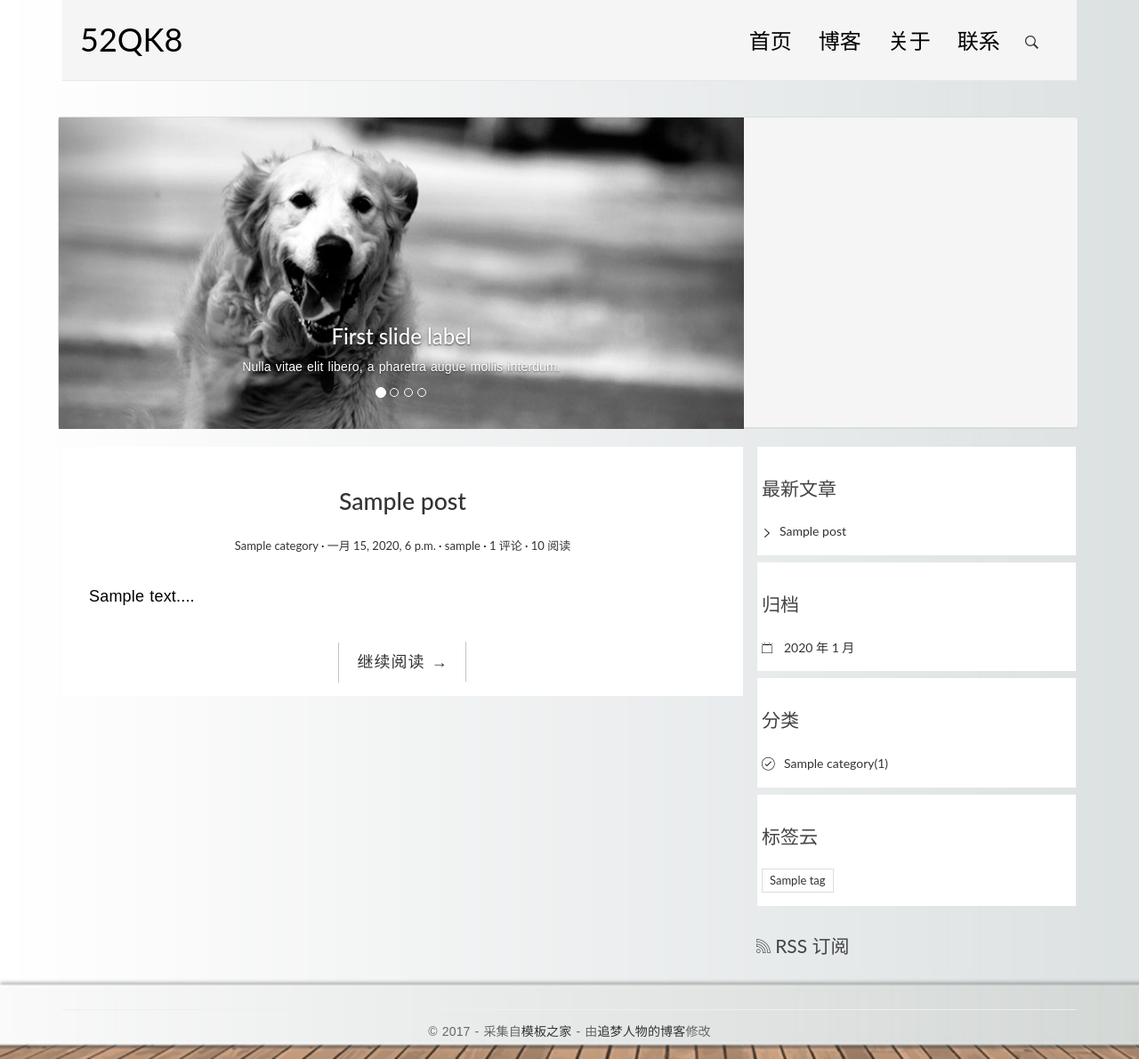
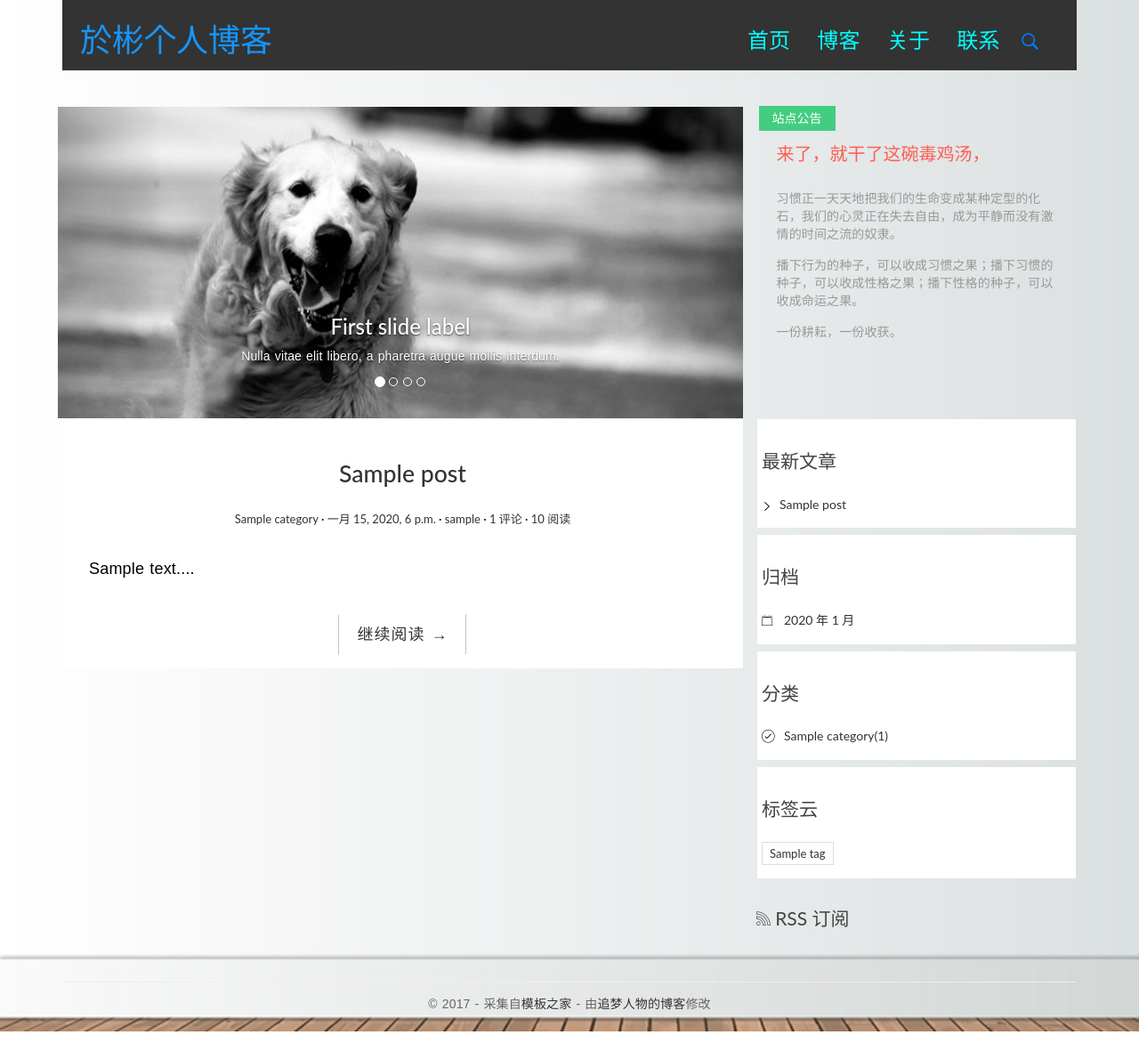
Before and after one commit to Alioving/blog_project, a Django app: page / in a window 1280 px wide. Shown: the whole page at 89% size. After the commit the page ends 1159 px from the top, so only its background shows below. Run offline with Django 3.2, Linux system fonts and the light colour scheme; tables that the repository leaves empty hold one stand-in row (values such as "Sample post"); some libraries are stand-ins or nearby versions; some web fonts are replaced.

Commit message:
modified page detail

```diff
--- a/blog/static/blog/css/custom.css
+++ b/blog/static/blog/css/custom.css
@@ -64,6 +64,9 @@ body {
 	background-color: #F5F5F5;
     color: #444;
     font-family: 'Lato', sans-serif;
+    width: 100%;
+    heithy: 100%;
+
 }
 
 p {
@@ -74,11 +77,48 @@ p {
 
 }
 
-.panel {
-	width: 98%;
-	height: 350px;
+.panel1 {
+	width: 65%;
+
 	margin-left: 10px;
 	background-color: #F5F5F5;
+    float:left;
+}
+/*博主置顶*/
+.panel2{
+    margin-left:27px;
+    width: 30%;
+    height: 350px;
+    float:left;
+}
+.panel2:hover{
+	border: 1px #FF5E52 solid;
+
+
+}
+.panel2>p{
+	display: block;
+	padding: 0px 15px 15px 20px;
+}
+.panel2 strong{
+    background-color: #43CD80;
+    margin: -1px 0 0 0;
+    display: inline-block;
+    padding: 4px 15px;
+    color: #fff;
+    font-size: 14px;
+    font-weight: normal;
+}
+.panel2 .title{
+    padding: 0px 15px 0px 20px;
+    color: #FF5E52;
+    font-size: 20px;
+    font-weight: normal;
+    margin-top: 14px;
+}
+.panel2 .overView{
+	color: #999;
+    margin-bottom: 0;
 }
 .w_carousel .carousel-inner img{
 	width: 100%;
@@ -130,10 +170,12 @@ img {
  */
 
 #site-header {
-    background-color: #F5F5F5;
+    background-color: #333;
     padding: 25px 20px;
     margin-bottom: 40px;
     border-bottom: 1px solid #e7e7e7;
+    width: 100%;
+    height: 80px;
 }
 
 .copyrights {
@@ -149,7 +191,8 @@ img {
  */
 
 .logo h1 a {
-    color: #000;
+    color: rgb(20,150,255);
+
 }
 
 .logo h1 a:hover {
@@ -206,8 +249,9 @@ img {
 
 .cl-effect-11 a {
     padding: 10px 0;
-    color: #0972b4;
+    color: #FFF;
     text-shadow: none;
+    float: left;
 }
 
 .cl-effect-11 a::before {
@@ -224,6 +268,7 @@ img {
     -webkit-transition: max-width 0.5s;
     -moz-transition: max-width 0.5s;
     transition: max-width 0.5s;
+
 }
 
 .cl-effect-11 a:hover::before,
@@ -515,7 +560,8 @@ img {
 #header-search-box {
     position: absolute;
     right: 38px;
-    top: 8px;
+    top: 4px;
+
 }
 
 .search-form {
@@ -524,11 +570,12 @@ img {
     position: absolute;
     min-width: 200px;
     right: -6px;
-    top: 33px;
+    top: 50px;
 }
 
 #search-menu span {
-    font-size: 20px;
+    font-size: 25px;
+    color: rgb(0,126,255);
 }
 
 #searchform {
--- a/templates/base.html
+++ b/templates/base.html
@@ -3,7 +3,7 @@
 <!DOCTYPE html>
 <html>
 <head>
-    <title>Black &amp; White</title>
+    <title>於彬 &amp; Blog</title>
         <style>
             span.highlighted {
                 color: red;
@@ -37,7 +37,7 @@
         <div class="row">
             <div class="col-md-4 col-sm-5 col-xs-8">
                 <div class="logo">
-                    <h1><a href="{% url 'blog:index' %}"><b>52QK8</b> </a></h1>
+                    <h1><a href="{% url 'blog:index' %}"><b>於彬个人博客</b> </a></h1>
                 </div>
             </div><!-- col-md-4 -->
             <div class="col-md-8 col-sm-7 col-xs-4">
@@ -51,10 +51,10 @@
                     <div class="collapse navbar-collapse" id="bs-example-navbar-collapse-1">
                         <ul class="nav navbar-nav navbar-right">
 
-							<li class="cl-effect-11"><a href="{% url 'blog:index' %}">首页</a></li>
-                            <li class="cl-effect-11"><a href="full-width.html" data-hover="博客">博客</a></li>
-                            <li class="cl-effect-11"><a href="about.html" data-hover="关于">关于</a></li>
-                            <li class="cl-effect-11"><a href="contact.html" data-hover="联系">联系</a></li>
+							<li class="cl-effect-11"><a href="{% url 'blog:index' %}"><p style="color: rgb(0,255,255);">首页</p></a></li>
+                            <li class="cl-effect-11"><a href="full-width.html" data-hover="博客"><p style="color: rgb(0,255,255);">博客</p></a></li>
+                            <li class="cl-effect-11"><a href="about.html" data-hover="关于"><p style="color: rgb(0,255,255);">关于</p></a></li>
+                            <li class="cl-effect-11"><a href="contact.html" data-hover="联系"><p style="color: rgb(0,255,255);">联系</p></a></li>
                         </ul>
                     </div><!-- /.navbar-collapse -->
                 </nav>
@@ -62,7 +62,7 @@
                     <a id="search-menu" href="#"><span id="search-icon" class="ion-ios-search-strong"></span></a>
                     <div id="search-form" class="search-form">
                         <form role="search" method="get" id="searchform" action="{% url 'haystack_search' %}">
-                            <input type="search" placeholder="搜索" required>
+                            <input  type="search" placeholder="search" required>
                             <button type="submit"><span class="ion-ios-search-strong"></span></button>
                         </form>
                     </div>
@@ -79,7 +79,7 @@
     <div class="container">
         <div class="row">
             <!--滚动图开始-->
-            <div class="panel panel-default">
+            <div class="panel1">
 
                 <div id="w_carousel" class="carousel slide w_carousel" data-ride="carousel">
                 <!-- Indicators -->
@@ -125,6 +125,15 @@
                 </div>
 
             </div>
+			<div class="panel2">
+
+					<strong>站点公告</strong>
+					<h3 class="title">来了，就干了这碗毒鸡汤，</h3>
+					<p class="overView">习惯正一天天地把我们的生命变成某种定型的化石，我们的心灵正在失去自由，成为平静而没有激情的时间之流的奴隶。</p>
+                    <p class="overView">播下行为的种子，可以收成习惯之果；播下习惯的种子，可以收成性格之果；播下性格的种子，可以收成命运之果。</p>
+                    <p class="overView">一份耕耘，一份收获。</p>
+
+			</div>
             <main class="col-md-8">
 				{% block main %}
 				{% endblock main %}
```
Also changed, not shown: 11 other files.
